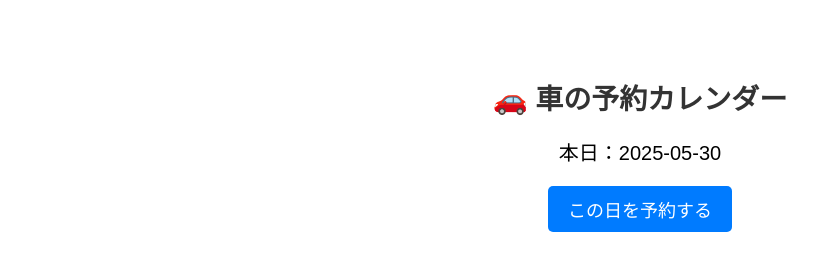
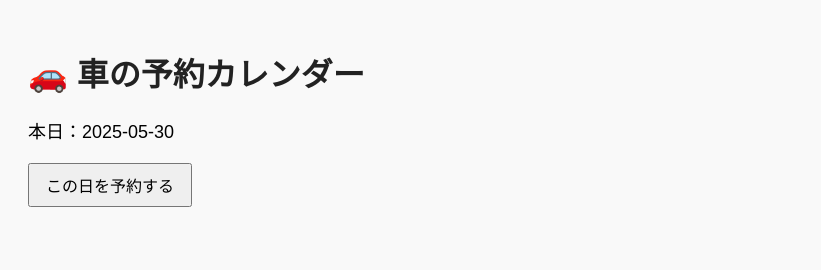
Before and after one commit to mocchin0218/car-reservation, a plain HTML site: page index.html in a window 1280 px wide. Shown: the whole page, without its empty margins (0-821 px from the left). Drawn offline with Linux system fonts and the light colour scheme.

Commit message:
Update style.css

```diff
--- a/style.css
+++ b/style.css
@@ -1,29 +1,20 @@
 body {
   font-family: sans-serif;
-  text-align: center;
-  padding: 50px;
+  padding: 20px;
+  background-color: #f9f9f9;
 }
 
 h1 {
-  font-size: 28px;
-  color: #333;
+  color: #222;
 }
 
 #calendar {
-  font-size: 20px;
   margin: 20px 0;
+  font-size: 18px;
 }
 
 button {
-  font-size: 18px;
-  padding: 10px 20px;
-  background-color: #007bff;
-  color: white;
-  border: none;
-  border-radius: 5px;
+  font-size: 16px;
+  padding: 8px 16px;
   cursor: pointer;
 }
-
-button:hover {
-  background-color: #0056b3;
-}
```
